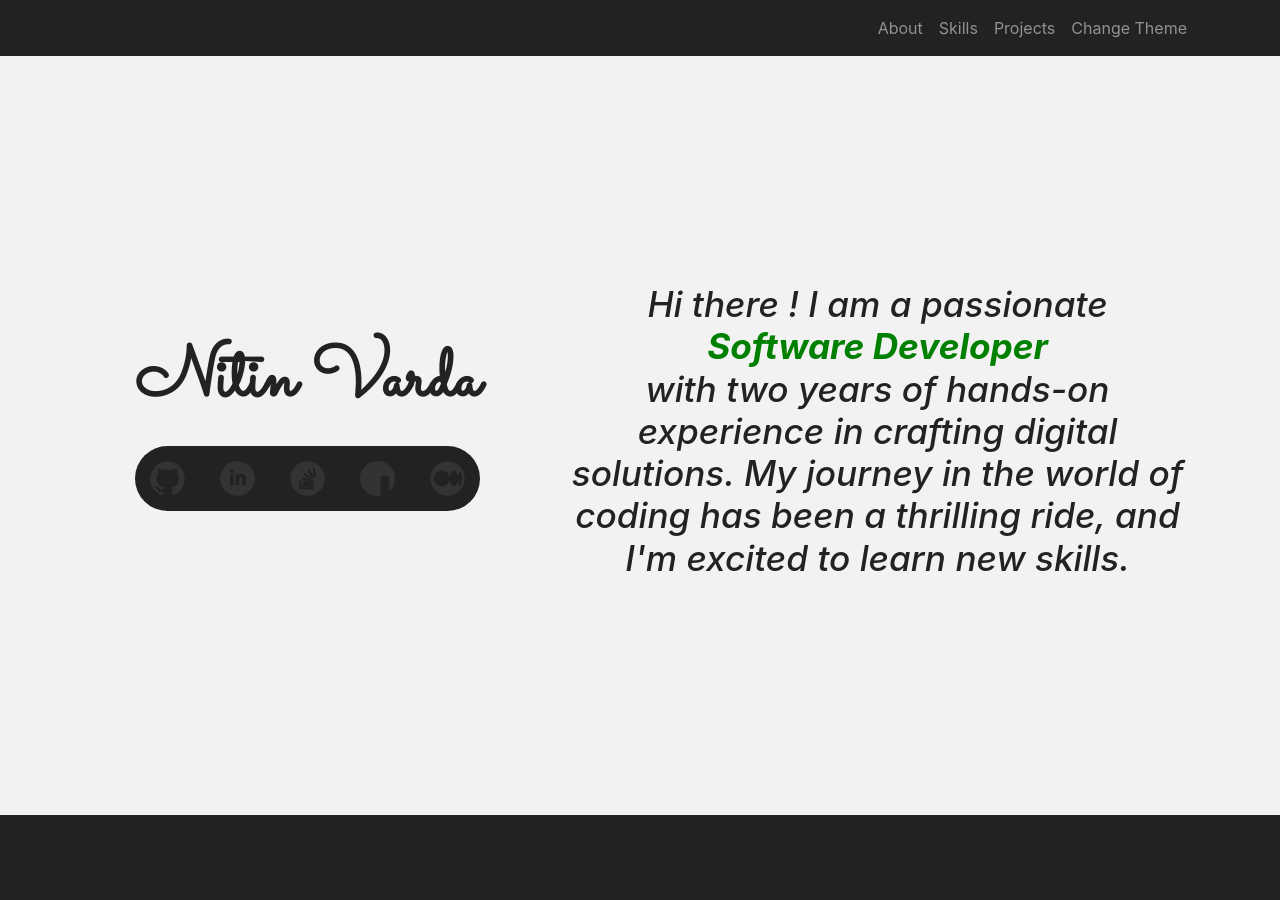
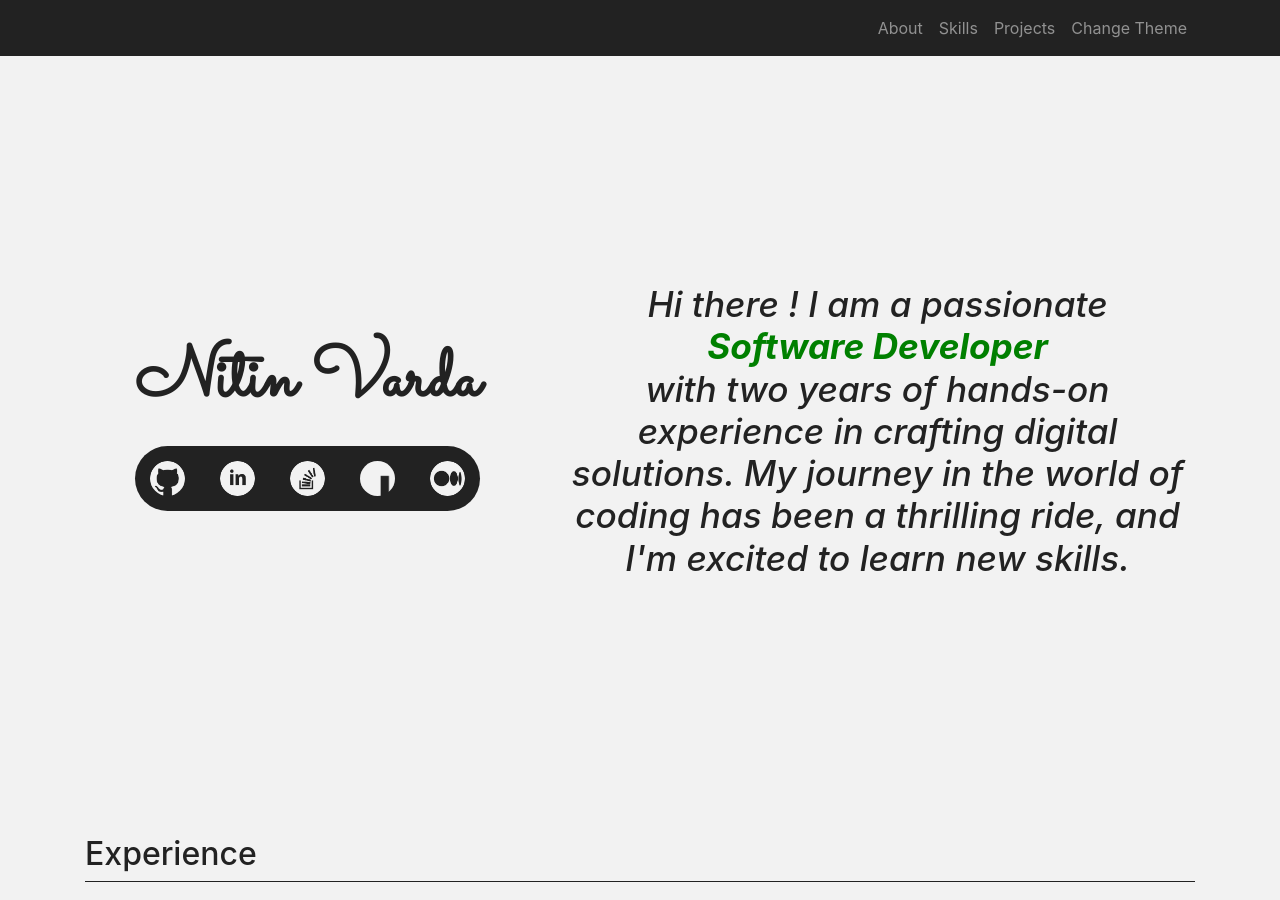
Before and after one commit to nitinvarda/portfolio, a React (Create React App) app: page / in a window 1280 px wide. Shown: the top 900 px of the page. Built offline with nearby package versions, Linux system fonts and the light colour scheme.

Commit message:
update dark mode

```diff
--- a/src/components/Section.js
+++ b/src/components/Section.js
@@ -7,8 +7,8 @@ export default function Section(props) {
 
   return (
     <div>
-        <h2 style={{color:Theme(context.darkTheme).backgroundColor}}>{props.name}</h2>
-      <div style={{width:'100%',height:1,backgroundColor:Theme(context.darkTheme).backgroundColor,marginBottom:20}} />
+        <h2 style={{color:Theme(context.darkTheme).textColor}}>{props.name}</h2>
+      <div style={{width:'100%',height:1,backgroundColor:Theme(context.darkTheme).textColor,marginBottom:20}} />
     </div>
   )
 }
--- a/src/screens/ProfileScreen.js
+++ b/src/screens/ProfileScreen.js
@@ -8,9 +8,9 @@ import Theme from '../utils/Theme';
 function ProfileScreen(props) {
     const context = useContext(AppContext);
 
-
+    console.log(context)
     return (
-        <div style={{backgroundColor:Theme(context.darkTheme).textColor, width:'100%',height:'95vh',display:'flex',flexDirection:'column',justifyContent:'center',alignItems:'center'}}>
+        <div style={{backgroundColor:Theme(context.darkTheme).backgroundColor, width:'100%',height:'95vh',display:'flex',flexDirection:'column',justifyContent:'center',alignItems:'center'}}>
 
 
 
@@ -28,7 +28,7 @@ function ProfileScreen(props) {
                         fontSize:`clamp(3.3rem ,  -0.875rem + 9.333vw, 4.5rem)`,
                         margin:0,
                         fontWeight:'bold',
-                        color:Theme(context.darkTheme).backgroundColor
+                        color:Theme(context.darkTheme).textColor
                         }}>Nitin Varda</h1>
                     <div style={{
                         display:'flex',
@@ -36,15 +36,15 @@ function ProfileScreen(props) {
                         alignItems:'center',
                         margin:"20px 0 20px 0",
                         justifyContent:'space-between',
-                        backgroundColor:Theme(context.darkTheme).backgroundColor,
+                        backgroundColor:Theme(context.darkTheme).textColor,
                         padding:15,
                         borderRadius:50,
                         }}>
-                                <a href=''><img src={`images/updatedImages/${context.darkTheme ? 'github.png': 'github-d.png'}`} style={{ width: 35, height: 35, borderRadius: '50%', }} /></a>
-                                <a href=''><img src={`images/updatedImages/${context.darkTheme ? 'linkedIn.png' : 'linkedIn-d.png'}`} style={{ width: 35, height: 35, borderRadius: '50%', }} /></a>
-                                <a href=''><img src={`images/updatedImages/${context.darkTheme ?'stackOverflow.png' :'stackOverflow-d.png'}`} style={{ width: 35, height: 35, borderRadius: '50%', }} /></a>
-                                <a href=''><img src={`images/updatedImages/${context.darkTheme ?'npm.png' :'npm-d.png'}`} style={{ width: 35, height: 35, borderRadius: '50%', }} /></a>
-                                <a href=''><img src={`images/updatedImages/${context.darkTheme ? 'medium.png':'medium-d.png'}`} style={{ width: 35, height: 35, borderRadius: '50%', }} /></a>
+                                <a href=''><img src={`images/updatedImages/${context.darkTheme ? 'github-d.png': 'github.png'}`} style={{ width: 35, height: 35, borderRadius: '50%', }} /></a>
+                                <a href=''><img src={`images/updatedImages/${context.darkTheme ? 'linkedIn-d.png' : 'linkedIn.png'}`} style={{ width: 35, height: 35, borderRadius: '50%', }} /></a>
+                                <a href=''><img src={`images/updatedImages/${context.darkTheme ?'stackOverflow-d.png' :'stackOverflow.png'}`} style={{ width: 35, height: 35, borderRadius: '50%', }} /></a>
+                                <a href=''><img src={`images/updatedImages/${context.darkTheme ?'npm-d.png' :'npm.png'}`} style={{ width: 35, height: 35, borderRadius: '50%', }} /></a>
+                                <a href=''><img src={`images/updatedImages/${context.darkTheme ? 'medium-d.png':'medium.png'}`} style={{ width: 35, height: 35, borderRadius: '50%', }} /></a>
                         </div>
                 </div>
 
@@ -64,7 +64,7 @@ function ProfileScreen(props) {
                          style={{
                             fontStyle:'italic',
                             fontSize:`clamp(1.4rem ,  -0.875rem + 6.333vw, 2.2rem)`,
-                            color:Theme(context.darkTheme).backgroundColor
+                            color:Theme(context.darkTheme).textColor
                             }}>Hi there ! I am a passionate <br /> <em><b style={{color:'green'}}>Software Developer</b></em> <br /> with two years of hands-on experience in crafting digital solutions. My journey in the world of coding has been a thrilling ride, and I'm excited to learn new skills.</h3>
                     </div>
                 </Col>
--- a/src/utils/Theme.js
+++ b/src/utils/Theme.js
@@ -1,6 +1,6 @@
 var Theme= (value) => ({
-    textColor:value ?  '#222222' : '#f2f2f2',
-    backgroundColor: value ? '#f2f2f2' : "#222222"
+    textColor:value ?  '#f2f2f2': '#222222' ,
+    backgroundColor: value ? '#222222' : "#f2f2f2"
 })
 
 export default Theme;
```
